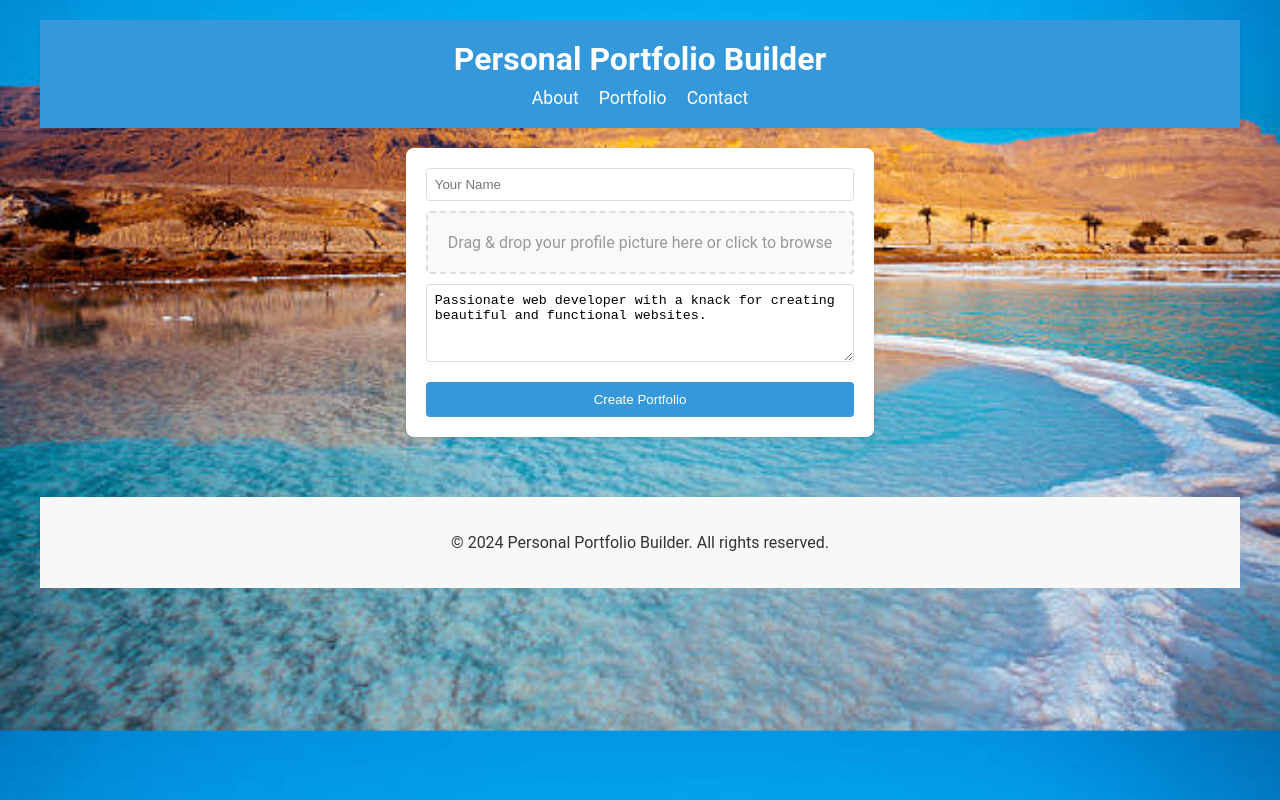
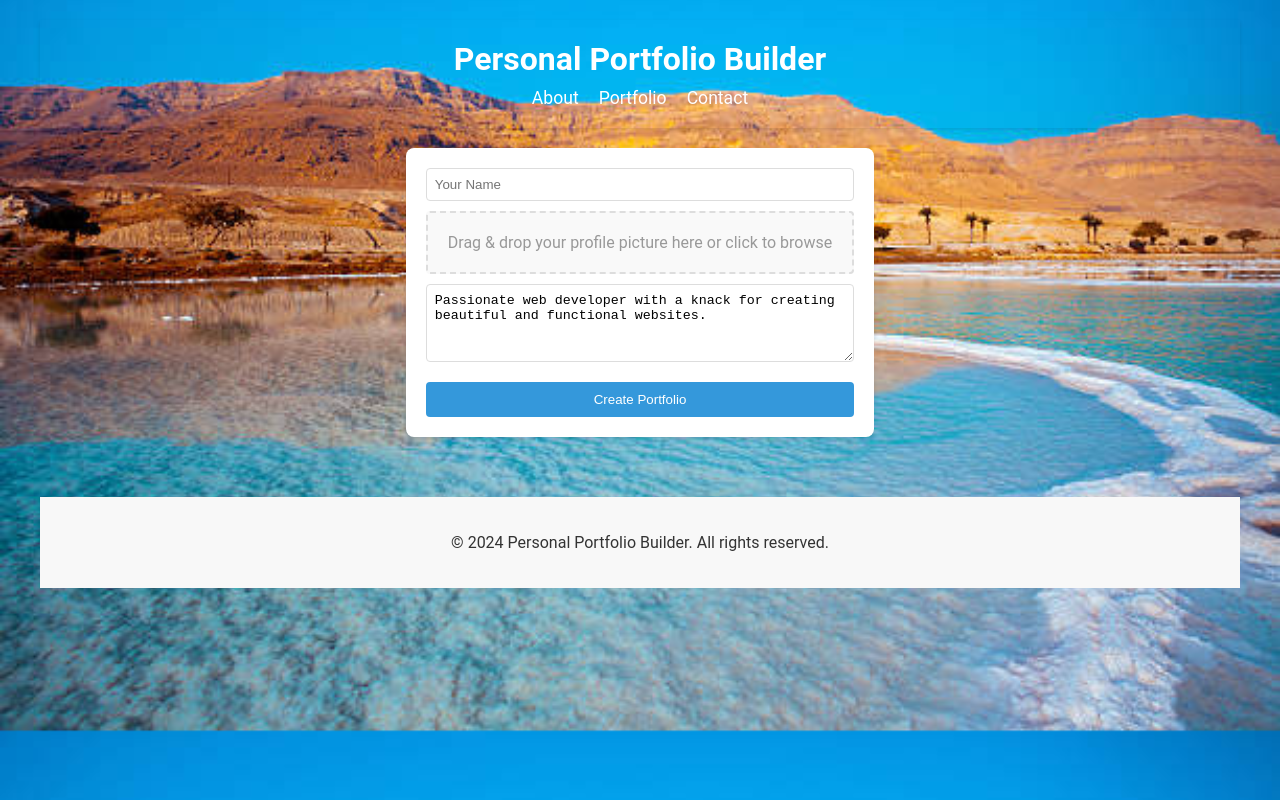
Before and after one commit to Orgamliel7/Portfolio-Website-Builder, a React app: page / in a window 1280 px wide. Built offline with nearby package versions, Linux system fonts and the light colour scheme.

Commit message:
Changing design of titles in Header.js

```diff
--- a/src/client/components/Header.js
+++ b/src/client/components/Header.js
@@ -2,7 +2,7 @@ import React from 'react';
 import styled from 'styled-components';
 
 const HeaderContainer = styled.header`
-  background-color: #3498db;
+  background-color: transparent;
   padding: 20px;
   text-align: center;
   box-shadow: 0 2px 4px rgba(0, 0, 0, 0.1);
```
